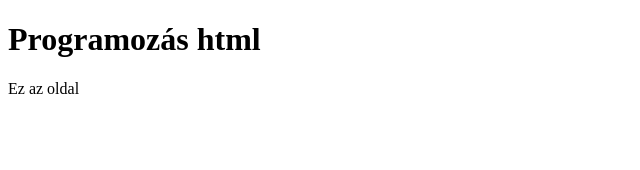
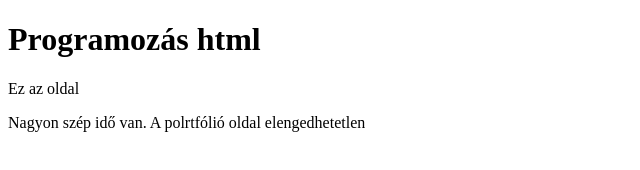
Before and after one commit to rubilivi/portfolio-oldal, a plain HTML site: page index.html in a window 1280 px wide. Shown: the whole page, without its empty margins (0-640 px from the left). Drawn offline with Linux system fonts and the light colour scheme.

Commit message:
új bekezdés az index.htmlben

```diff
--- a/index.html
+++ b/index.html
@@ -8,5 +8,6 @@
 <body>
     <h1>Programozás html</h1>
     <p>Ez az oldal </p>
+    <p>Nagyon szép idő van. A polrtfólió oldal elengedhetetlen</p>
 </body>
 </html>
```
